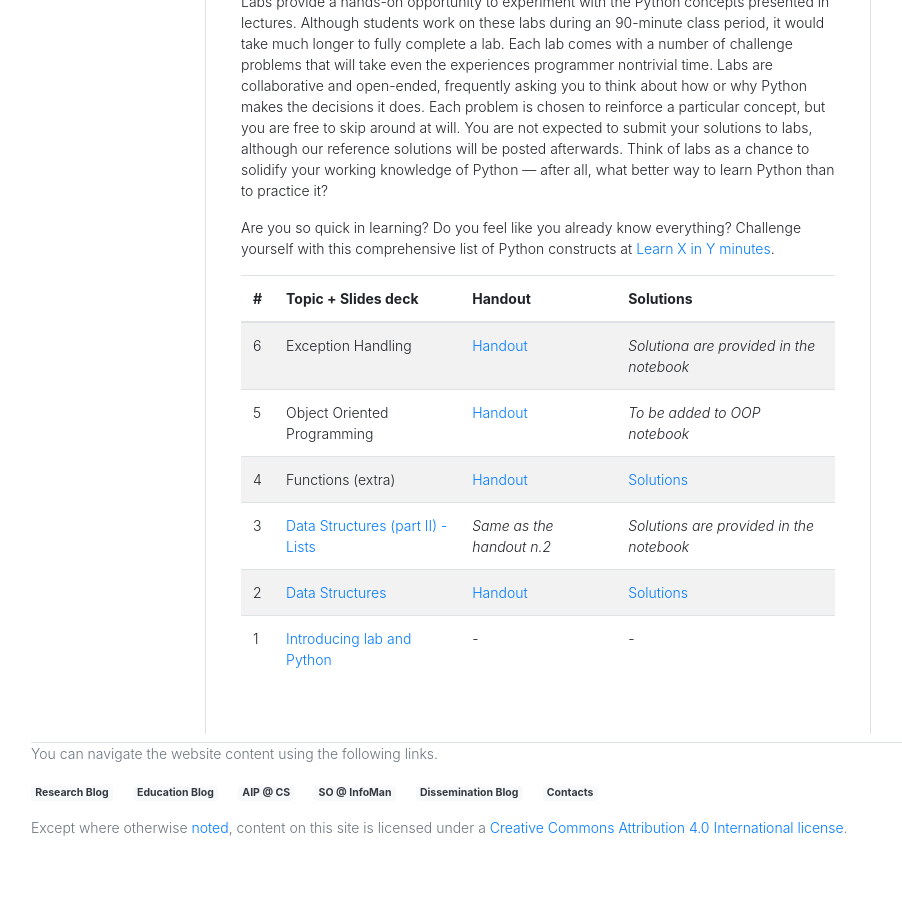
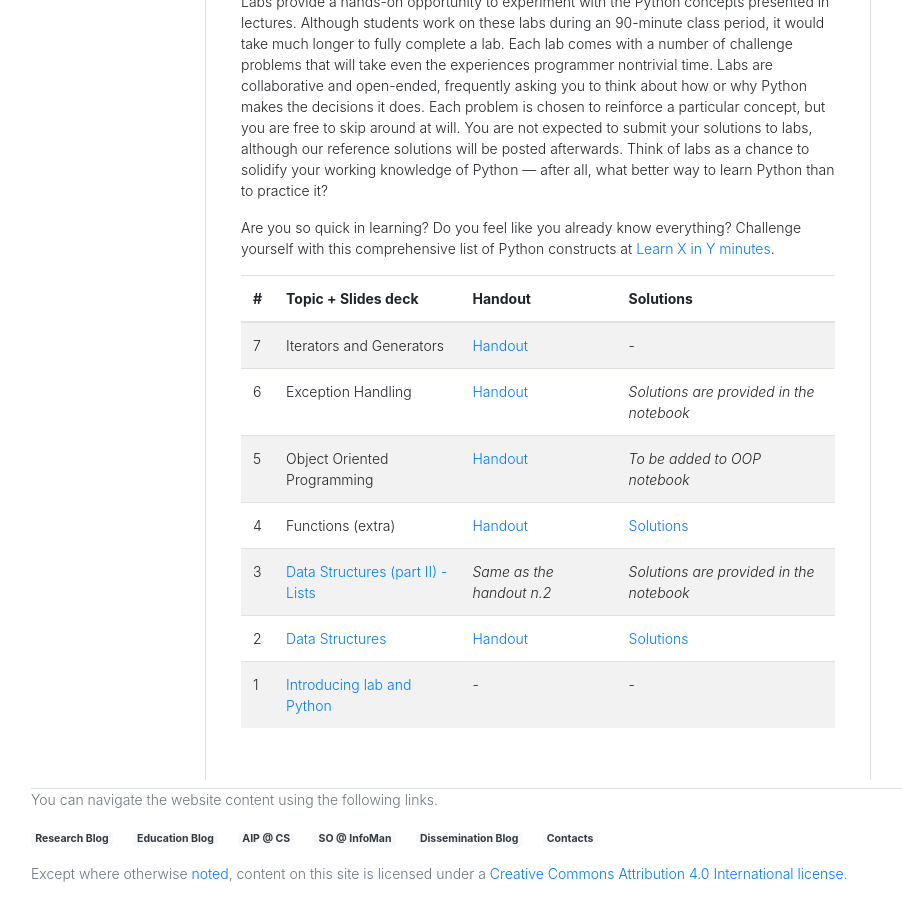
Before and after one commit to saltgz/saltgz.github.io, a Jekyll site: the page built from _posts/2019-09-17-lab-iap-info.md, in a window 1280 px wide and 900 px high, scrolled down 1338 px. Shown: the whole window, without its empty margins (54-956 px from the left). Built offline with Jekyll 4.4.1, drawn with Linux system fonts in a browser that asks for light colours; nearby versions of some CDN libraries; comment, search, counter and statistics services are not loaded; before the commit the page ends 2192 px from its top, so only the background shows below that.

Commit message:
handout added

```diff
--- a/_posts/2019-09-17-lab-iap-info.md
+++ b/_posts/2019-09-17-lab-iap-info.md
@@ -70,7 +70,8 @@ Challenge yourself with this comprehensive list of Python constructs at
 
 | #   | Topic + Slides deck                                                                               | Handout                                                                                           | Solutions                                                                                     |
 | --- | ------------------------------------------------------------------------------------------------- | ------------------------------------------------------------------------------------------------- | --------------------------------------------------------------------------------------------- |
-| 6   | Exception Handling                                                                                | [Handout](https://github.com/szingaro/python-labs/blob/master/notebooks/003-exceptions.ipynb)     | _Solutiona are provided in the notebook_                                                      |
+| 7 |  Iterators and Generators | [Handout](https://github.com/szingaro/python-labs/blob/notebooks/004-iterators-generators.ipynb) | - |
+| 6   | Exception Handling                                                                                | [Handout](https://github.com/szingaro/python-labs/blob/master/notebooks/003-exceptions.ipynb)     | _Solutions are provided in the notebook_                                                      |
 | 5   | Object Oriented Programming                                                                       | [Handout](https://github.com/szingaro/python-labs/blob/master/notebooks/002-oop.ipynb)            | _To be added to OOP notebook_                                                                 |
 | 4   | Functions (extra)                                                                                 | [Handout](https://github.com/szingaro/python-labs/blob/master/notebooks/001b-functions.ipynb)     | [Solutions](https://github.com/szingaro/python-labs/blob/master/solutions/functions.py)       |
 | 3   | [Data Structures (part II) - Lists](https://www.dropbox.com/s/is63hvds29oovy1/003_Lists.pdf?dl=0) | _Same as the handout n.2_                                                                         | _Solutions are provided in the notebook_                                                      |
```
